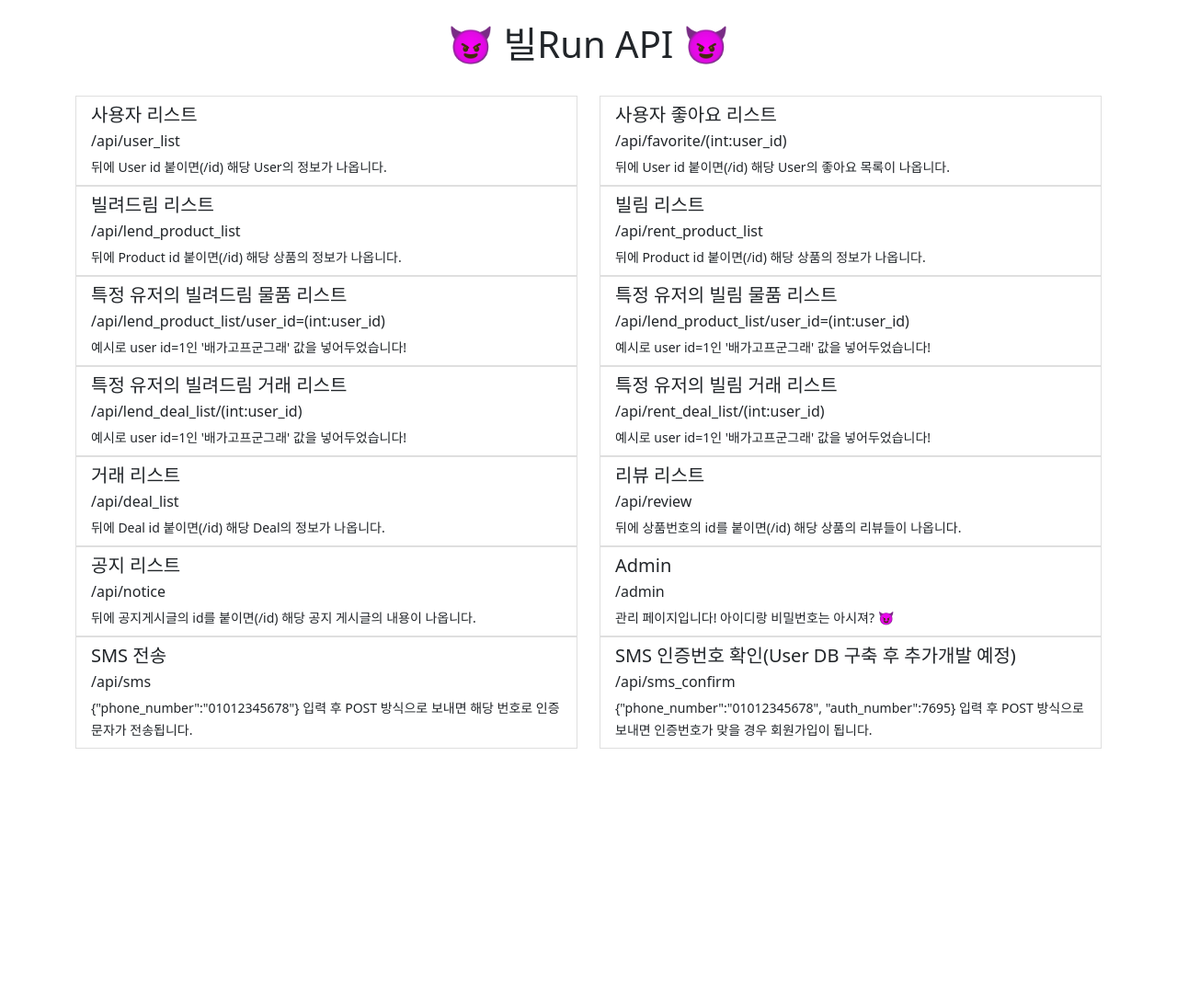
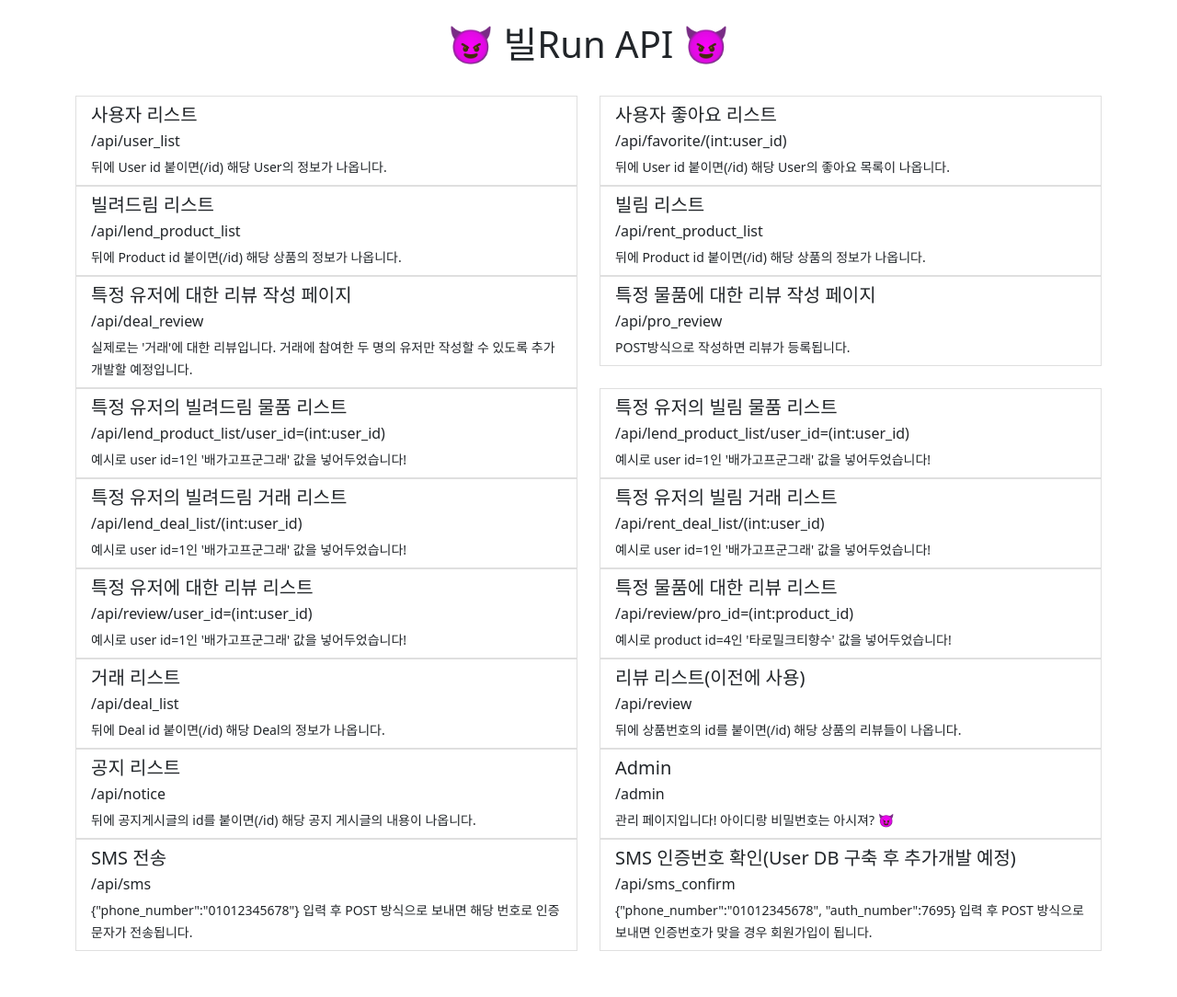
Before and after one commit to SRCdevvv/BillRun_back, a Django app: page / in a window 1280 px wide. Shown: the whole page at 92% size. Before the commit the page ends 814 px from the top, so only its background shows below. Run offline with Django 3.2, Linux system fonts and the light colour scheme.

Commit message:
update main.html

```diff
--- a/api/templates/api/main.html
+++ b/api/templates/api/main.html
@@ -60,6 +60,26 @@
             </div>
             <div class="row">
                 <div class="col-sm-6">
+                    <a href="{% url 'api:deal_review' %}" class="list-group-item list-group-item-action">
+                        <div class="d-flex w-100 justify-content-between">
+                            <h5 class="mb-1">특정 유저에 대한 리뷰 작성 페이지</h5>
+                        </div>
+                        <p class="mb-1">/api/deal_review</p>
+                        <small>실제로는 '거래'에 대한 리뷰입니다. 거래에 참여한 두 명의 유저만 작성할 수 있도록 추가개발할 예정입니다.</small>
+                    </a>
+                </div>
+                <div class="col-sm-6">
+                    <a href="{% url 'api:pro_review' %}" class="list-group-item list-group-item-action">
+                        <div class="d-flex w-100 justify-content-between">
+                            <h5 class="mb-1">특정 물품에 대한 리뷰 작성 페이지</h5>
+                        </div>
+                        <p class="mb-1">/api/pro_review</p>
+                        <small>POST방식으로 작성하면 리뷰가 등록됩니다.</small>
+                    </a>
+                </div>
+            </div>
+            <div class="row">
+                <div class="col-sm-6">
                     <a href="{% url 'api:user_lend_product' user_id=1 %}" class="list-group-item list-group-item-action">
                         <div class="d-flex w-100 justify-content-between">
                             <h5 class="mb-1">특정 유저의 빌려드림 물품 리스트</h5>
@@ -100,6 +120,26 @@
             </div>
             <div class="row">
                 <div class="col-sm-6">
+                    <a href="{% url 'api:user_review_detail' user_id=1 %}" class="list-group-item list-group-item-action">
+                        <div class="d-flex w-100 justify-content-between">
+                            <h5 class="mb-1">특정 유저에 대한 리뷰 리스트</h5>
+                        </div>
+                        <p class="mb-1">/api/review/user_id=(int:user_id)</p>
+                        <small>예시로 user id=1인 '배가고프군그래' 값을 넣어두었습니다!</small>
+                    </a>
+                </div>
+                <div class="col-sm-6">
+                    <a href="{% url 'api:pro_review_detail' product_id=4 %}" class="list-group-item list-group-item-action">
+                        <div class="d-flex w-100 justify-content-between">
+                            <h5 class="mb-1">특정 물품에 대한 리뷰 리스트</h5>
+                        </div>
+                        <p class="mb-1">/api/review/pro_id=(int:product_id)</p>
+                        <small>예시로 product id=4인 '타로밀크티향수' 값을 넣어두었습니다!</small>
+                    </a>
+                </div>
+            </div>
+            <div class="row">
+                <div class="col-sm-6">
                     <a href="{% url 'api:deal_list' %}" class="list-group-item list-group-item-action">
                         <div class="d-flex w-100 justify-content-between">
                             <h5 class="mb-1">거래 리스트</h5>
@@ -111,7 +151,7 @@
                 <div class="col-sm-6">
                     <a href="{% url 'api:review_list' %}" class="list-group-item list-group-item-action">
                         <div class="d-flex w-100 justify-content-between">
-                            <h5 class="mb-1">리뷰 리스트</h5>
+                            <h5 class="mb-1">리뷰 리스트(이전에 사용)</h5>
                         </div>
                         <p class="mb-1">/api/review</p>
                         <small>뒤에 상품번호의 id를 붙이면(/id) 해당 상품의 리뷰들이 나옵니다.</small>
--- a/api/urls.py
+++ b/api/urls.py
@@ -41,9 +41,9 @@ urlpatterns = [
     path('review/', ReviewList.as_view(), name="review_list"),
     path('pro_review', ProductReviewPost.as_view(), name="pro_review"),
     path('deal_review', DealReviewPost.as_view(), name="deal_review"),
-    path('review/<int:product_id>', ReviewDetail.as_view(), name="review_detail"),
-    path('review/pro_id=<int:product_id>', ProductReviewDetial.as_view(), name="pro_review_detail"),
-    path('review/user_id=<int:user_id>', DealReviewDetail.as_view(), name="user_review_detail"),
+    path('review/<int:product_id>', ReviewDetail.as_view(), name="review_detail"), #이전리뷰
+    path('review/pro_id=<int:product_id>', ProductReviewDetial.as_view(), name="pro_review_detail"), #물품리뷰
+    path('review/user_id=<int:user_id>', DealReviewDetail.as_view(), name="user_review_detail"), #유저리뷰
 
     #좋아요 누르기
     path('like/<int:product_id>', product_like_toggle, name="like_toggle"),
```
